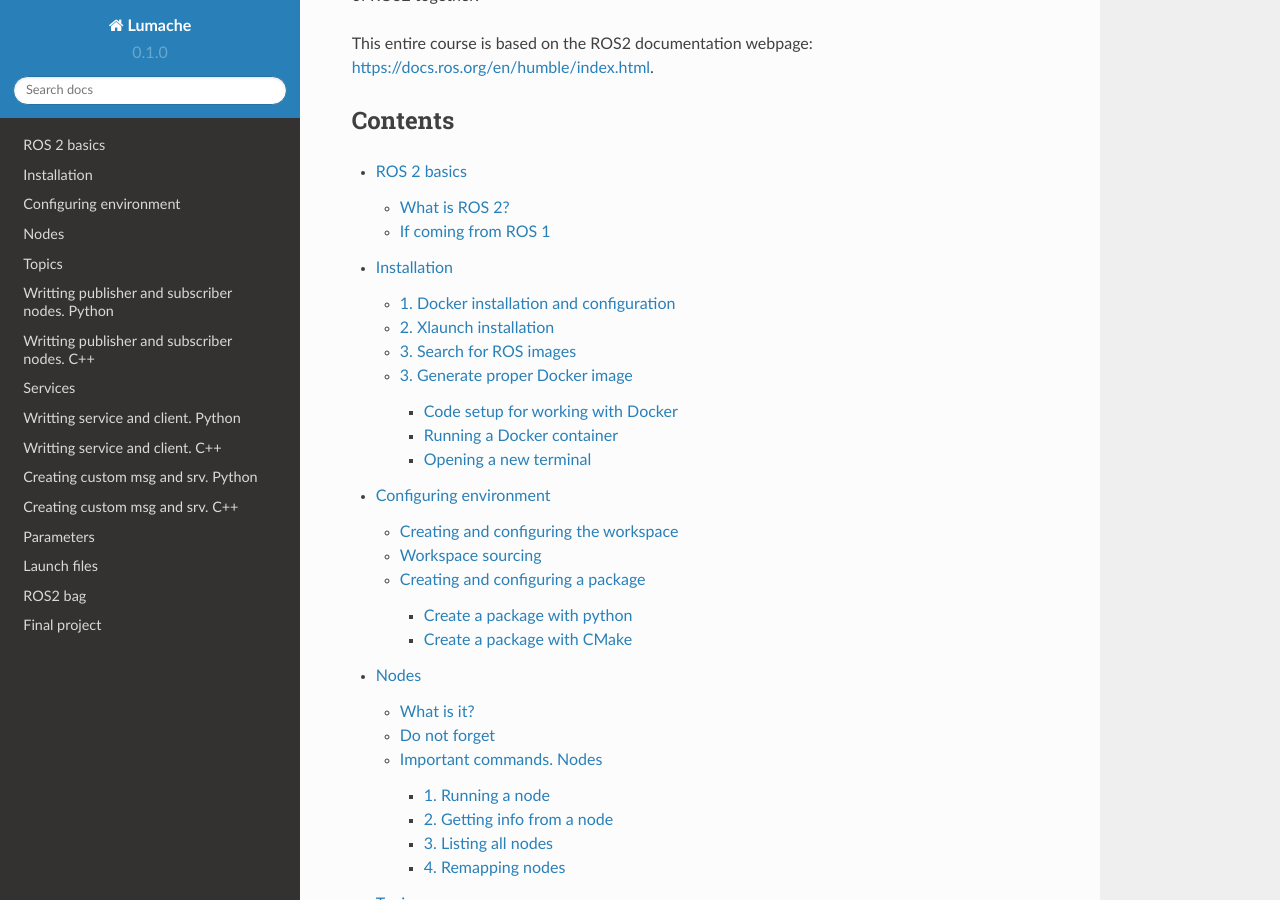
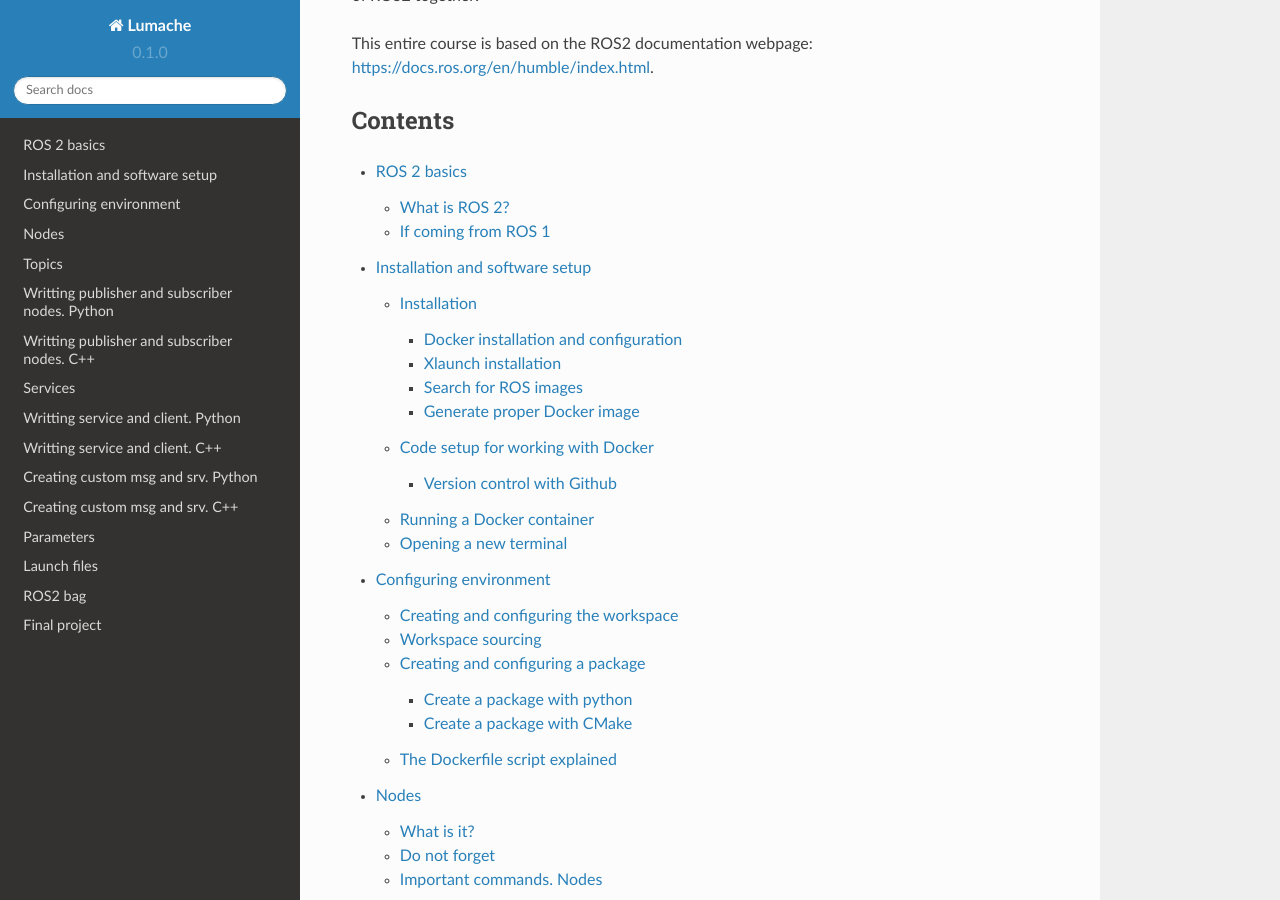
Before and after one commit to AlexCC93/readthedocs_test, a Sphinx documentation site: the page built from docs/source/index.rst, in a window 1280 px wide and 900 px high, scrolled down 344 px. Built offline with Sphinx 7.4.7 and the Read the Docs theme 2.0.0, drawn with Linux system fonts in a browser that asks for light colours.

Commit message:
Changed name of the installation section to installation and software setup

```diff
--- a/docs/source/Installation.rst
+++ b/docs/source/Installation and software setup.rst
@@ -1,9 +1,13 @@
-Installation
+Installation and software setup
 =====
 
 .. _installation:
 
+Installation
+-----------------
+
 There are plenty of ways to use ROS 2, among the most common ones, there are:
+
 - Working with a VM with Linux OS and install ROS 2 on it.
 - Have Linux host machine or a dual-boot PC and install ROS 2 on it.
 - Work completely online with no installation requirements (https://www.theconstruct.ai/).
@@ -12,8 +16,8 @@ There are plenty of ways to use ROS 2, among the most common ones, there are:
 The last option is the one preferred for this course. Hence, all the content of this course will be based on a Windows host machine with a Docker installation providing a ROS 2 container; specifically the Humble ROS 2 distribution is utilized.
 
 
-1. Docker installation and configuration
-~~~~~~~~~~~~~~~~~
+Docker installation and configuration
+~~~~~~~~~~
 
 Start by downloading Docker installer from this link: https://docs.docker.com/desktop/install/windows-install/. In the same link, it is posted the system requirements, be aware that ``wsl2 of Hyper-V`` is required to fully work with Docker. Hence, at some point it will be required to install ``wsl2`` tool if not already installed.
 
@@ -23,8 +27,8 @@ Restart the PC for the changes to take effect.
 
 Run the Docker program from Windows. For the first time execution, it will ask to sing in and to complete a survey. Skip both for the moment.
 
-2. Xlaunch installation
-~~~~~~~~~~~~~~~
+Xlaunch installation
+~~~~~~~~~~
 
 Next download Xlaunch program from: https://sourceforge.net/projects/vcxsrv/. This program enables the user to work with graphical windowing system used in Unix-like operating systems.
 
@@ -32,12 +36,12 @@ Recall that from Docker, a Linux container will be executed. And from there, onl
 
 Execute the Xlaunch installer following the installation wizard and clicking ``Next`` at each installation step.
 
-3. Search for ROS images
-~~~~~~~~~~~~~~~
+Search for ROS images
+~~~~~~~~~~
 
 Go to https://hub.docker.com/u/osrf which is a docker repository containing ROS images of various distributions.
 
-For this course, the image that is going to be used will be ``ros:humble-desktop``, which is found here: https://hub.docker.com/r/osrf/ros/tags. Open a Windows terminal window and execute:
+For this course, the image that is going to be used will be ``ros:humble-desktop``, which is found here: https://hub.docker.com/r/osrf/ros/tags. Open a Windows terminal and execute:
 
 .. code-block:: console
 
@@ -45,13 +49,13 @@ For this course, the image that is going to be used will be ``ros:humble-desktop
 
 This command pulls a docker image from the specified Docker registry.
 
-Once the docker image is pulled, it must be shown under the ``Images`` section of the Docker desktop application along with any other docker image that was pulled or generated.
+Once the docker image is pulled, it must be shown under the ``Images`` section of the Docker desktop application along with any other docker image that was pulled or generated before.
 
 .. image:: images/dockerImage.png
    :alt: Docker image that was pulled.
 
-3. Generate proper Docker image
-~~~~~~~~~~~~~~~
+Generate proper Docker image
+~~~~~~~~~~
 
 In order to use the recently pulled Docker image, execute:
 
@@ -60,7 +64,7 @@ In order to use the recently pulled Docker image, execute:
    docker run -it osrf/ros:humble-desktop
 
 -	The ``-it`` command refers to "interactive" and "TTY". Which basically makes the Docker container run in interactive mode, allowing to enter commands directly into the container's terminal and see their output.
--	``osrf/ros:humble-desktop`` is the Docker image name. ``osrf/ros`` is the repository or the name of the Docker image. WHile ``humble-desktop`` is the tag assigned to that particular version or configuration of the Docker image.
+-	``osrf/ros:humble-desktop`` is the Docker image name. ``osrf/ros`` is the repository or the name of the Docker image, while ``humble-desktop`` is the tag assigned to that particular version or configuration of the Docker image.
 
 Something similar should be the result of this command execution.
 
@@ -148,6 +152,9 @@ Hence, the recommended way to work in this course is to create, in the preferred
 ``-v $PWD/ros2_ws:/ros2_ws``: This part specifies a volume (``-v``) to be mounted inside the container. It binds the directory ``$PWD/ros2_ws`` on the local Windows machine to the directory ``/ros2_ws`` within the container. This allows for data sharing between the host machine and the container.  In the example provided, ``ros2_ws`` refers to the folder on the Windows local machine containing all the course code progress. It also serves as the ROS2 workspace for this course; Further details about this workspace will be covered in the `"Configuring environment"`_ section.
 
 In this way any change that is porformed in ``$PWD/ros2_ws`` will be saved in the local Windows machine and the progress can be saved from one Docker session to another.
+
+Version control with Github
+~~~~~~~~~~
 
 Optionally, the ``ros2_ws`` folder can be linked to a github repository. Follow these steps to have version control on this folder:
 
@@ -245,3 +252,7 @@ See the example below:
 
 .. image:: images/onlySourcingWorkspace.png
    :alt: Sourcing the workspace only.
+
+For further information on this, check `this section of the course`_.
+
+.. _this section of the course: https://alex-readthedocs-test.readthedocs.io/en/latest/Configuring%20environment.html#workspace-sourcing
--- a/docs/source/index.rst
+++ b/docs/source/index.rst
@@ -12,7 +12,7 @@ Contents
 
 .. toctree::
    ROS2 basics
-   Installation
+   Installation and software setup
    Configuring environment
    Nodes
    Topics
```
Also changed, not shown: other parts of docs/source/Installation and software setup.rst (+3 -3 lines), docs/source/Configuring environment.rst (+34 -0 lines), docs/source/ROS2 basics.rst (+8 -8 lines), docs/source/images/OpenNewTerminalLinkToContainer.png, docs/source/images/RunningDockerContainer.png.
